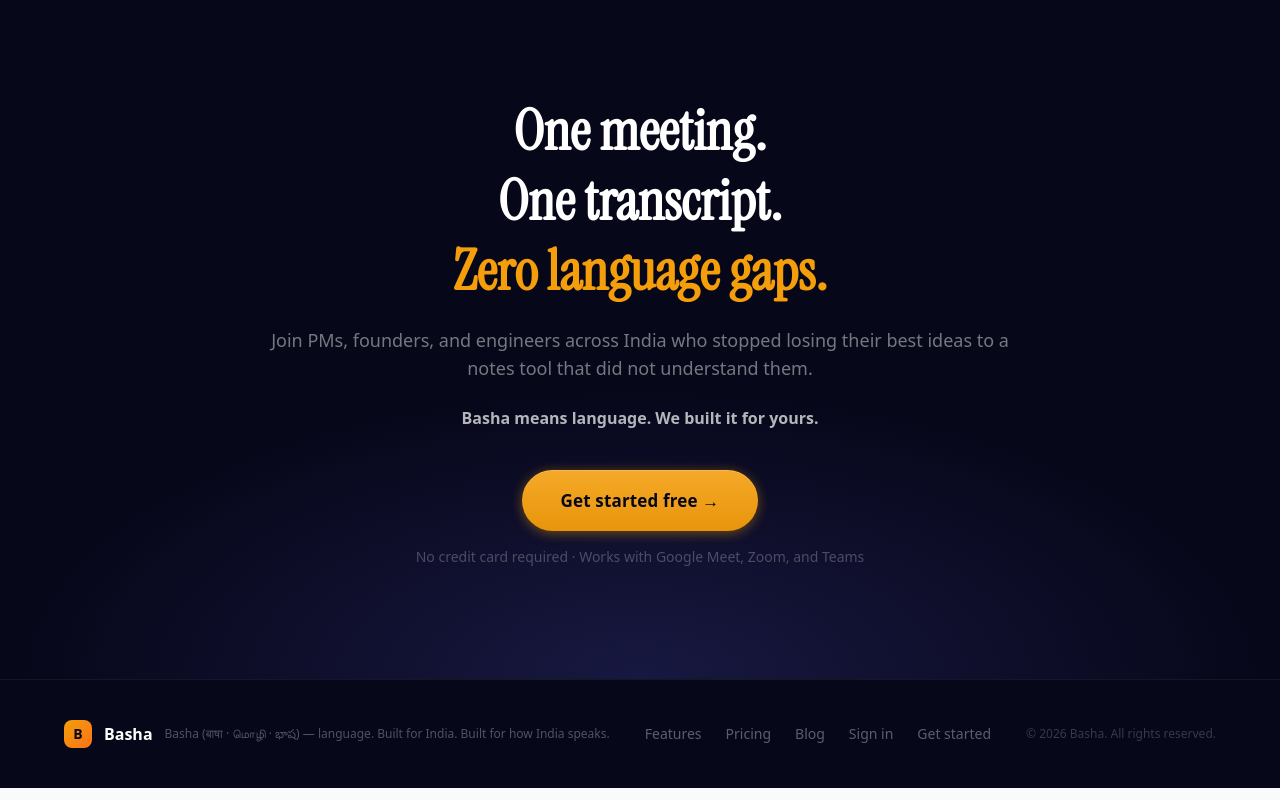
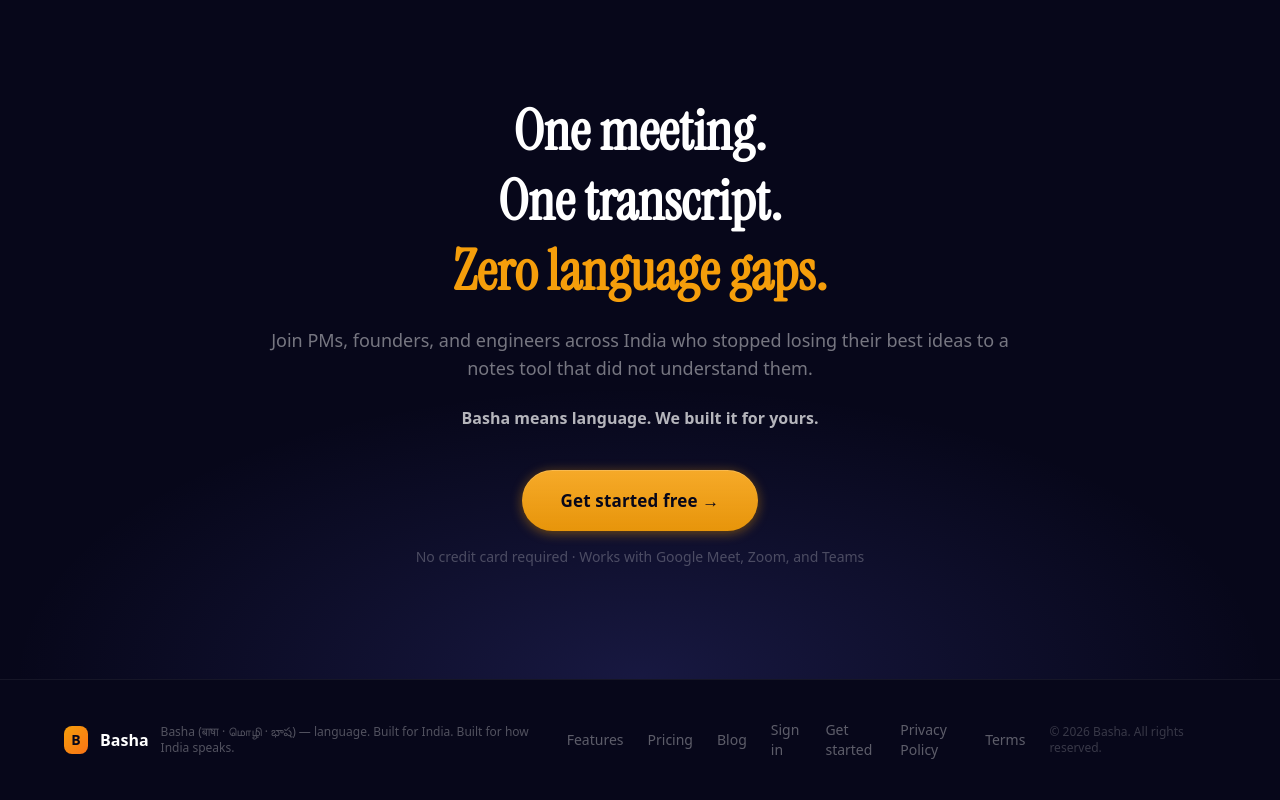
Before and after one commit to Basha-HQ/basha, a Next.js app: page / in a window 1280 px wide. Shown: the part 6373-7173 px from the top of the page. Built offline with nearby package versions, Linux system fonts and the light colour scheme.

Commit message:
feat: add Privacy Policy and Terms links to homepage footer

```diff
--- a/app/page.tsx
+++ b/app/page.tsx
@@ -714,6 +714,8 @@
             <a href="#" className="hover:text-white transition-colors">Blog</a>
             <Link href="/login" className="hover:text-white transition-colors">Sign in</Link>
             <Link href="/signup" className="hover:text-white transition-colors">Get started</Link>
+            <Link href="/privacy" className="hover:text-white transition-colors">Privacy Policy</Link>
+            <Link href="/terms" className="hover:text-white transition-colors">Terms</Link>
           </div>
           <p className="text-xs" style={{ color: 'rgba(255,255,255,0.2)' }}>
             © {new Date().getFullYear()} Basha. All rights reserved.
```
